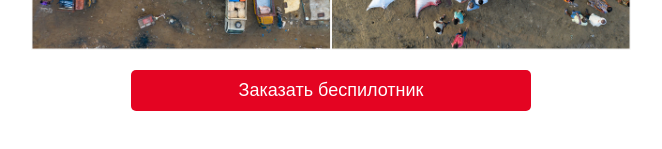
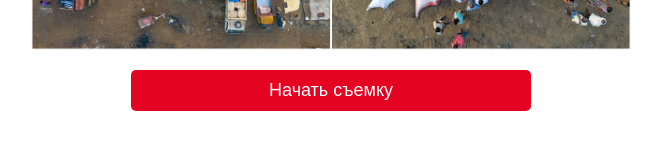
Before and after one commit to hell-lumpen/frontend_mathmod, a React (Create React App) app: page / in a window 1280 px wide. Shown: the part 545-694 px from the top of the page, without its empty margins (309-971 px from the left). Built offline with nearby package versions, Linux system fonts and the light colour scheme.

Commit message:
rename button

```diff
--- a/src/App.js
+++ b/src/App.js
@@ -27,7 +27,7 @@ function App() {
          <img src={imageUrl || example} alt="Результат съемки" className="image" />
       </div>
       <button className="button" onClick={handleButtonClick}>
-        Заказать беспилотник
+        Начать съемку
       </button>
     </div>
   );
```
